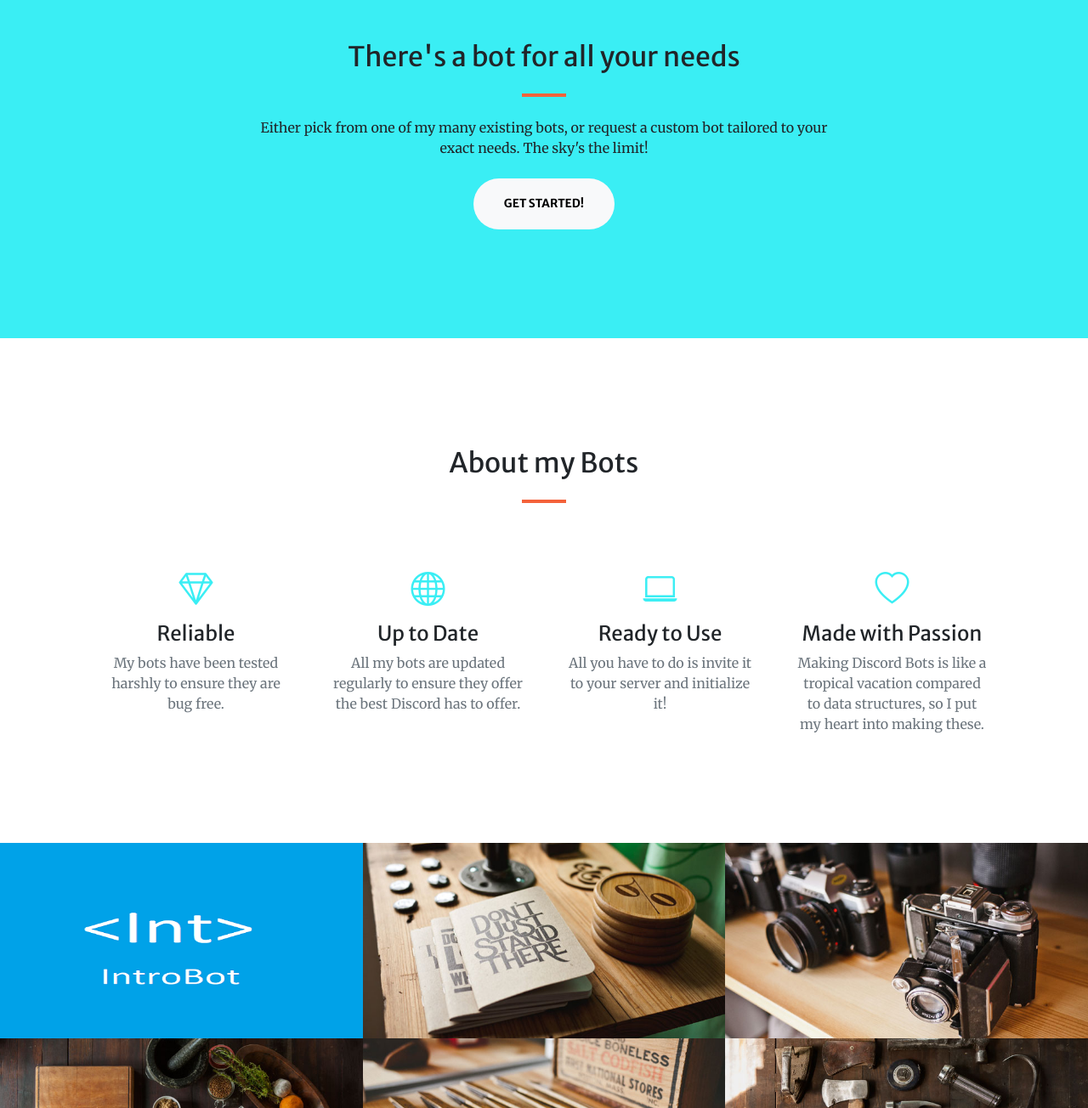
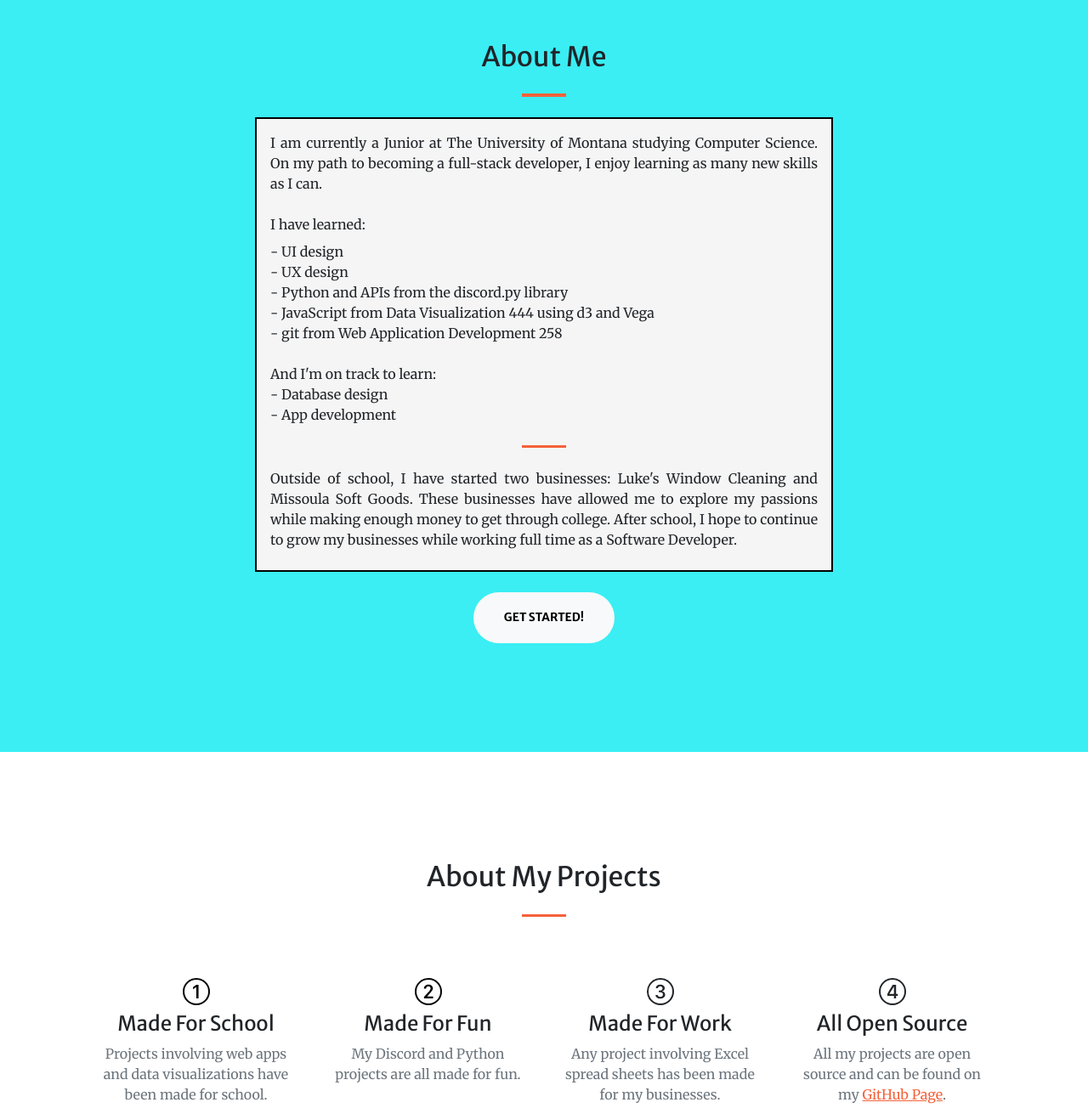
Before and after one commit to LukeLeimbach/eportfolio, a plain HTML site: page index.html in a window 1280 px wide. Shown: the part 880-2184 px from the top of the page at 85% size. Drawn offline with nearby package versions, Linux system fonts and the light colour scheme; some packages are replaced by stand-ins of ours; a script that the page names is missing.

Commit message:
Website content fix

```diff
--- a/index.html
+++ b/index.html
@@ -39,11 +39,12 @@
             <div class="container px-4 px-lg-5 h-100">
                 <div class="row gx-4 gx-lg-5 h-100 align-items-center justify-content-center text-center">
                     <div class="col-lg-8 align-self-end">
-                        <h1 class="text-white font-weight-bold">The best place upgrade your Discord Server</h1>
+                        <h1 class="text-white font-weight-bold">Luke Leimbach</h1>
+                        <h2 class="text-white font-weight-bold">Software Developer | Entrepreneur</h2>
                         <hr class="divider" />
                     </div>
                     <div class="col-lg-8 align-self-baseline">
-                        <p class="text-white-75 mb-5">**Have your server do more for you with custom bots for all your needs</p>
+                        <p class="text-white-75 mb-5">A portfolio dedicated to my projects and passions</p>
                         <a class="btn btn-primary btn-xl" href="#about">Find Out More</a>
                     </div>
                 </div>
@@ -54,11 +55,34 @@
             <div class="container px-4 px-lg-5">
                 <div class="row gx-4 gx-lg-5 justify-content-center">
                     <div class="col-lg-8 text-center">
-                        <h2 class="text-dark mt-0">There's a bot for all your needs</h2>
+                        <h2 class="text-dark mt-0">About Me</h2>
                         <hr class="divider" />
-                        <p class="text-dark mb-4">Either pick from one of my many existing bots, or request a custom bot tailored to your exact needs.
-                            The sky's the limit!
-                        </p>
+                        <div class="text-start mb-4" style="background-color: whitesmoke; border: 2px solid black; padding: 1em;">
+                            <p class="text-dark mb-2" style="text-align: justify;">
+                                I am currently a Junior at The University of Montana studying Computer Science. On my path to becoming
+                                a full-stack developer, I enjoy learning as many new skills as I can. <br><br>I have learned:<br></p>
+                            <p class="text-dark mb-4">
+                                - UI design<br>
+                                - UX design<br>
+                                - Python and APIs from the discord.py library <br>
+                                - JavaScript from Data Visualization 444 using d3 and Vega<br>
+                                - git from Web Application Development 258
+                            </p>
+                            <p class="text-dark mb-2" style="text-align: justify;">
+                                And I'm on track to learn:<br>
+                                - Database design<br>
+                                - App development<br>
+                            </p>
+
+                            <hr class="divider" />
+
+                            <p class="text-dark mb-2" style="text-align: justify;">
+                                Outside of school, I have started two businesses: Luke's Window Cleaning and Missoula Soft Goods.
+                                These businesses have allowed me to explore my passions while making enough money to get through
+                                college. After school, I hope to continue to grow my businesses while working full time as a
+                                Software Developer.
+                            </p>
+                        </div>
                         <a class="btn btn-light btn-xl" href="#services">Get Started!</a>
                     </div>
                 </div>
@@ -67,36 +91,45 @@
         <!-- Services-->
         <section class="page-section" id="services">
             <div class="container px-4 px-lg-5">
-                <h2 class="text-center mt-0">About my Bots</h2>
+                <h2 class="text-center mt-0">About My Projects</h2>
                 <hr class="divider" />
                 <div class="row gx-4 gx-lg-5">
                     <div class="col-lg-3 col-md-6 text-center">
                         <div class="mt-5">
-                            <div class="mb-2"><i class="bi-gem fs-1 text-primary"></i></div>
-                            <h3 class="h4 mb-2">Reliable</h3>
-                            <p class="text-muted mb-0">My bots have been tested harshly to ensure they are bug free.</p>
+                            <div class="mb-2"><svg xmlns="http://www.w3.org/2000/svg" width="32" height="32" fill="text-primary" class="bi bi-1-circle" viewBox="0 0 16 16">
+                                <path d="M1 8a7 7 0 1 0 14 0A7 7 0 0 0 1 8Zm15 0A8 8 0 1 1 0 8a8 8 0 0 1 16 0ZM9.283 4.002V12H7.971V5.338h-.065L6.072 6.656V5.385l1.899-1.383h1.312Z"/>
+                              </svg></div>
+                            <h3 class="h4 mb-2">Made For School</h3>
+                            <p class="text-muted mb-0">Projects involving web apps and data visualizations have been made for school.</p>
                         </div>
                     </div>
                     <div class="col-lg-3 col-md-6 text-center">
                         <div class="mt-5">
-                            <div class="mb-2"><i class="bi-globe fs-1 text-primary"></i></div>
-                            <h3 class="h4 mb-2">Up to Date</h3>
-                            <p class="text-muted mb-0">All my bots are updated regularly to ensure they offer the best Discord has to offer.</p>
+                            <div class="mb-2"><svg xmlns="http://www.w3.org/2000/svg" width="32" height="32" fill="text-primary" class="bi bi-2-circle" viewBox="0 0 16 16">
+                                <path d="M1 8a7 7 0 1 0 14 0A7 7 0 0 0 1 8Zm15 0A8 8 0 1 1 0 8a8 8 0 0 1 16 0ZM6.646 6.24v.07H5.375v-.064c0-1.213.879-2.402 2.637-2.402 1.582 0 2.613.949 2.613 2.215 0 1.002-.6 1.667-1.287 2.43l-.096.107-1.974 2.22v.077h3.498V12H5.422v-.832l2.97-3.293c.434-.475.903-1.008.903-1.705 0-.744-.557-1.236-1.313-1.236-.843 0-1.336.615-1.336 1.306Z"/>
+                              </svg></div>
+                            <h3 class="h4 mb-2">Made For Fun</h3>
+                            <p class="text-muted mb-0">My Discord and Python projects are all made for fun.</p>
                         </div>
                     </div>
                     <div class="col-lg-3 col-md-6 text-center">
                         <div class="mt-5">
-                            <div class="mb-2"><i class="bi-laptop fs-1 text-primary"></i></div>
-                            <h3 class="h4 mb-2">Ready to Use</h3>
-                            <p class="text-muted mb-0">All you have to do is invite it to your server and initialize it!</p>
+                            <div class="mb-2"><svg xmlns="http://www.w3.org/2000/svg" width="32" height="32" fill="currentColor" class="bi bi-3-circle" viewBox="0 0 16 16">
+                                <path d="M7.918 8.414h-.879V7.342h.838c.78 0 1.348-.522 1.342-1.237 0-.709-.563-1.195-1.348-1.195-.79 0-1.312.498-1.348 1.055H5.275c.036-1.137.95-2.115 2.625-2.121 1.594-.012 2.608.885 2.637 2.062.023 1.137-.885 1.776-1.482 1.875v.07c.703.07 1.71.64 1.734 1.917.024 1.459-1.277 2.396-2.93 2.396-1.705 0-2.707-.967-2.754-2.144H6.33c.059.597.68 1.06 1.541 1.066.973.006 1.6-.563 1.588-1.354-.006-.779-.621-1.318-1.541-1.318Z"/>
+                                <path d="M16 8A8 8 0 1 1 0 8a8 8 0 0 1 16 0ZM1 8a7 7 0 1 0 14 0A7 7 0 0 0 1 8Z"/>
+                              </svg></div>
+                            <h3 class="h4 mb-2">Made For Work</h3>
+                            <p class="text-muted mb-0">Any project involving Excel spread sheets has been made for my businesses.</p>
                         </div>
                     </div>
                     <div class="col-lg-3 col-md-6 text-center">
                         <div class="mt-5">
-                            <div class="mb-2"><i class="bi-heart fs-1 text-primary"></i></div>
-                            <h3 class="h4 mb-2">Made with Passion</h3>
-                            <p class="text-muted mb-0">Making Discord Bots is like a tropical vacation compared to data structures, so I
-                                put my heart into making these.</p>
+                            <div class="mb-2"><svg xmlns="http://www.w3.org/2000/svg" width="32" height="32" fill="currentColor" class="bi bi-4-circle" viewBox="0 0 16 16">
+                                <path d="M7.519 5.057c.22-.352.439-.703.657-1.055h1.933v5.332h1.008v1.107H10.11V12H8.85v-1.559H4.978V9.322c.77-1.427 1.656-2.847 2.542-4.265ZM6.225 9.281v.053H8.85V5.063h-.065c-.867 1.33-1.787 2.806-2.56 4.218Z"/>
+                                <path d="M16 8A8 8 0 1 1 0 8a8 8 0 0 1 16 0ZM1 8a7 7 0 1 0 14 0A7 7 0 0 0 1 8Z"/>
+                              </svg></div>
+                            <h3 class="h4 mb-2">All Open Source</h3>
+                            <p class="text-muted mb-0">All my projects are open source and can be found on my <a target="_blank" href="https://github.com/LukeLeimbach?tab=repositories">GitHub Page</a>.</p>
                         </div>
                     </div>
                 </div>
@@ -164,8 +197,8 @@
         <!-- Call to action-->
         <section class="page-section bg-dark text-white">
             <div class="container px-4 px-lg-5 text-center">
-                <h2 class="mb-4">Source code for all my projects is on my github.</h2>
-                <a class="btn btn-light btn-xl" href="https://github.com/LukeLeimbach?tab=repositories">Go There Now!</a>
+                <h2 class="mb-4">Source code for all my projects is on my github</h2>
+                <a class="btn btn-light btn-xl" href="https://github.com/LukeLeimbach?tab=repositories" target="_blank">Go There Now!</a>
             </div>
         </section>
         <!-- Contact-->
@@ -175,7 +208,7 @@
                     <div class="col-lg-8 col-xl-6 text-center">
                         <h2 class="mt-0">Let's Get In Touch!</h2>
                         <hr class="divider" />
-                        <p class="text-muted mb-5">Ready to start your next project with us? Send us a messages and we will get back to you as soon as possible!</p>
+                        <p class="text-muted mb-5">Want to get in contact? Call, text, or email me with my info below (this form doesn't work).</p>
                     </div>
                 </div>
                 <div class="row gx-4 gx-lg-5 justify-content-center mb-5">
@@ -238,15 +271,13 @@
                 <div class="row gx-4 gx-lg-5 justify-content-center">
                     <div class="col-lg-4 text-center mb-5 mb-lg-0">
                         <i class="bi-phone fs-2 mb-3 text-muted"></i>
-                        <div>+1 (720) 325-4088</div>
+                        <div>+1 (720) 325-4088</div><br>
+                        <i class="bi-mailbox fs-2 mb-3 text-muted"></i>
+                        <div>Luke.Leimbach@gmail.com</div>
                     </div>
                 </div>
             </div>
         </section>
-        <!-- Footer-->
-        <footer class="bg-light py-5">
-            <div class="container px-4 px-lg-5"><div class="small text-center text-muted">Copyright &copy; 2021 - Company Name</div></div>
-        </footer>
         <!-- Bootstrap core JS-->
         <script src="https://cdn.jsdelivr.net/npm/bootstrap@5.1.3/dist/js/bootstrap.bundle.min.js"></script>
         <!-- SimpleLightbox plugin JS-->
```
